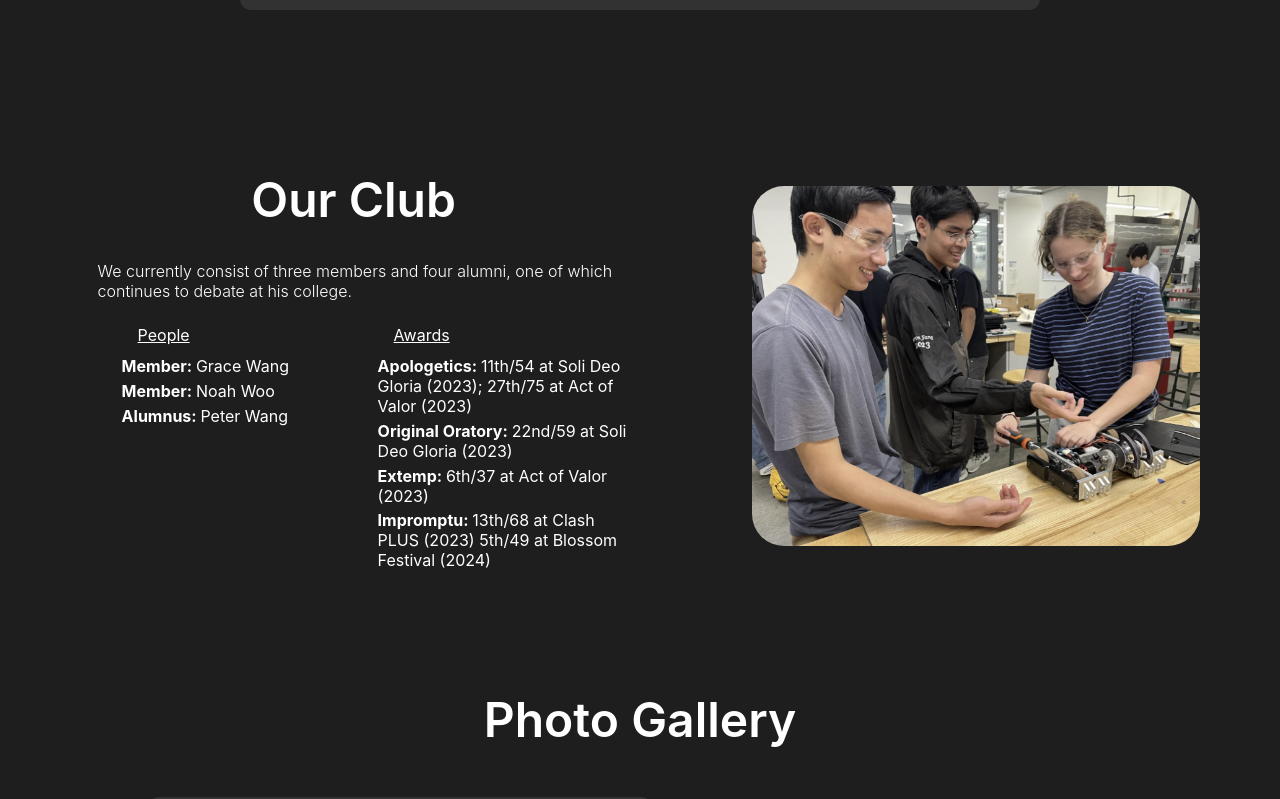
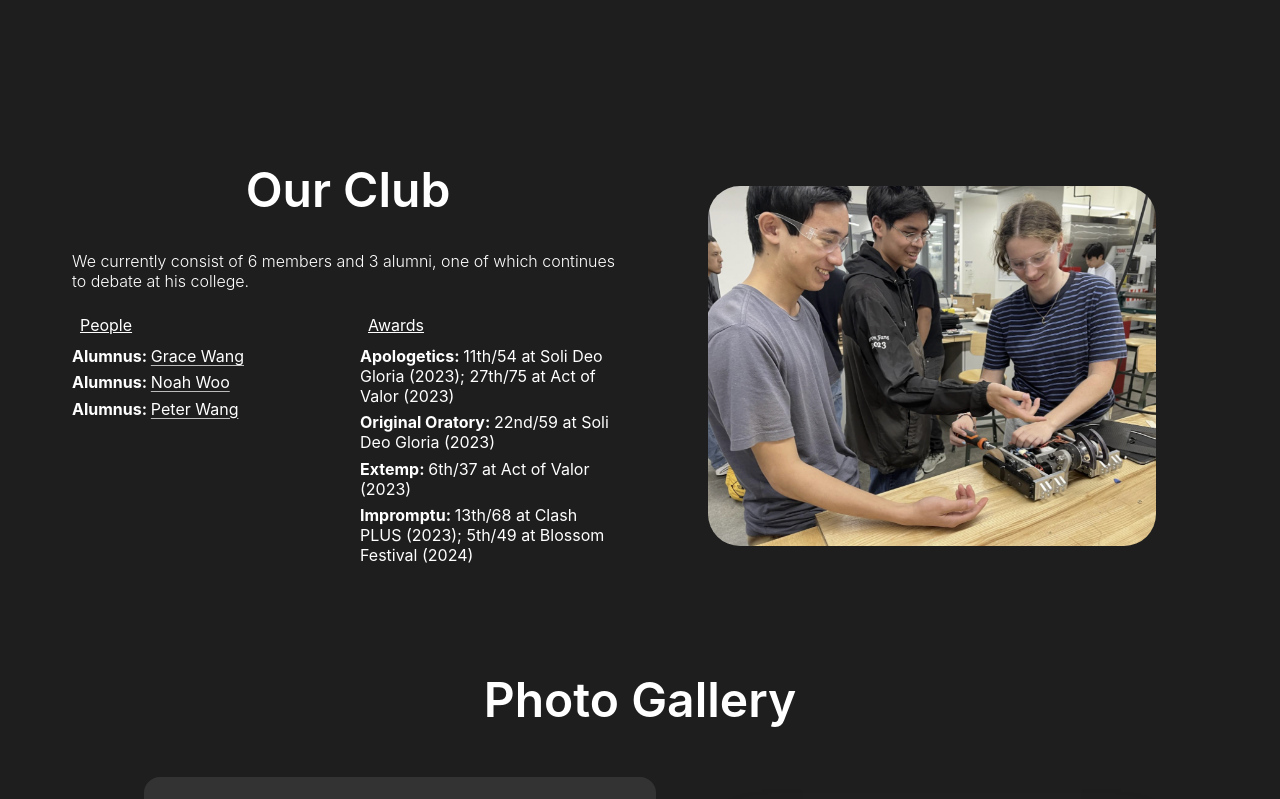
Before and after one commit to Thunder-Chickens/site, a React (Create React App) app: page / in a window 1280 px wide. Shown: the part 1417-2216 px from the top of the page. Built offline with nearby package versions, Linux system fonts and the light colour scheme; grey boxes are pictures that could not be loaded.

Commit message:
update members

```diff
--- a/src/Components/About.js
+++ b/src/Components/About.js
@@ -27,8 +27,8 @@ const About = () => {
                     <img src={gears} alt="gears" className="barImage"></img>
                     <div className="barText">
                         <h2>What we do</h2>
-                        <p>Our members mainly do limited preparation speech events like Extemporaneous, Impromptu, Apologetics, and Mars Hill.
-                            Our members are also part of Clash debate club doing Team Policy and Parliamentary debate.
+                        <p> Our members events from every speech category.
+                            Many of our members are also part of Clash debate club doing Team Policy and Parliamentary debate.
                         </p>
                     </div>
                 </div>
--- a/src/Components/People.css
+++ b/src/Components/People.css
@@ -1,97 +1,113 @@
-
+/* ===== SECTION LAYOUT ===== */
 #people {
     margin: 0 auto;
     min-height: 60vh;
     width: 100vw;
     max-width: 75rem;
+
     display: flex;
-    flex-direction: column;
+    flex-direction: row;
+    align-items: stretch;
+
     padding: 0 1rem;
     margin-bottom: 4rem;
-    position: relative;
+}
+
+/* ===== LEFT (TEXT) ===== */
+.peopleLeft {
+    flex: 1;
+    display: flex;
+    justify-content: center;
 }
 
 .peopleBody {
     display: flex;
     flex-direction: column;
     justify-content: center;
-    flex-wrap: wrap;  /* wrap below if width exceeded*/
-    width: 38rem;
-    max-width: 75vw;
+
+    width: 100%;
+    max-width: 38rem;
     padding: 1rem;
     text-align: left;
-    margin-top: 0.5rem;
-    margin-left: 2vw;
 }
 
 .peopleTitle {
     text-align: center;
-    position: relative;
     font-size: 3rem;
     margin-bottom: 2rem;
-    width: 32rem;
-    max-width: 75vw;
     font-weight: 600;
 }
 
 .peopleDesc {
     font-weight: 300;
     font-size: 1rem;
-    margin-bottom: 1rem;
+    margin-bottom: 1.5rem;
     max-width: 35rem;
 }
 
+/* ===== LISTS ===== */
 .peopleLists {
     display: flex;
-    justify-content: left;
     flex-wrap: wrap;
-    width: 45vw;
-    max-width: 40;
-    margin: 0.5rem 1.5rem;
+    gap: 2rem;
 }
 
 .list {
-    text-align: left;
-    position: relative;
     width: 16rem;
-    max-width: 22vw;
-    margin-right: 0rem;
-}
-
-.peopleImg {
-    top: 5%;
-    position: absolute;
-    right: 2%;
-    z-index: -1;
-    object-fit: cover;
-    height: 45vh;
-    max-width: 33rem;
-    border-radius: 2rem;
-    margin: 1rem;
-}
-
-
-.bullet {
-    margin-bottom: 0.3rem;
-}
-
-.link {
-    color: white;
 }
 
 .listHead {
     margin-bottom: 0.7rem;
-    padding-left: 1rem;
-    text-decoration: underline white;
+    padding-left: 0.5rem;
+    text-decoration: underline;
+}
+
+.bullet {
+    margin-bottom: 0.4rem;
+    list-style: none;
+}
+
+/* ===== LINKS ===== */
+.link {
+    color: white;
+    text-decoration: underline;
+    text-decoration-color: rgba(255, 255, 255, 0.7); /* 👈 visible underline */
+    text-underline-offset: 3px;
 }
 
 .link:hover {
     color: yellow;
-    border-bottom: 1px solid yellow;
+}
+/* ===== RIGHT (IMAGE) ===== */
+.peopleRight {
+    flex: 1;
+    display: flex;
+    justify-content: center;
+    align-items: center;
 }
 
-@media screen and (max-width:840) {
-    .peopleBody {
-        margin-left: 1rem;
+.peopleImg {
+    height: 45vh;
+    max-width: 33rem;
+    object-fit: cover;
+    border-radius: 2rem;
+}
+
+/* ===== MOBILE ===== */
+@media screen and (max-width: 840px) {
+    #people {
+        flex-direction: column;
+    }
+
+    .peopleRight {
+        margin-top: 2rem;
+    }
+
+    .peopleImg {
+        height: 35vh;
+    }
+
+    .peopleTitle {
+        font-size: 2.4rem;
     }
 }
--- a/src/Components/People.js
+++ b/src/Components/People.js
@@ -1,72 +1,91 @@
 import React from 'react';
-import { useState } from 'react';
-import {Link} from 'react-scroll';
 import './People.css';
 import people from '../Images/people.png';
 
 const People = () => {
   return (
     <section id="people">
+      {/* LEFT SIDE: TEXT */}
+      <div className="peopleLeft">
+        <div className="peopleBody">
+          <h2 className="peopleTitle">Our Club</h2>
 
-            <div className='peopleBody'>
-                <h2 className="peopleTitle">Our Club</h2>
-                <span className="peopleDesc">We currently consist of three members and four alumni, one of which continues to debate at his college.
+          <span className="peopleDesc">
+            We currently consist of 6 members and 3 alumni, one of which
+            continues to debate at his college.
           </span>
-                <div className='peopleLists'>
-                    <div className='list'>
+
+          <div className="peopleLists">
+            <div className="list">
               <div className="listHead">People</div>
               <ul>
-                            <ul className='bullet'>
-                            <b>Member: </b>
-                                <a href="https://www.instagram.com/gwang.2007/" target='_blank' rel='noreferrer' className='link'>
+                <li className="bullet">
+                  <b>Alumnus: </b>
+                  <a
+                    href="https://www.instagram.com/gwang.2007/"
+                    target="_blank"
+                    rel="noreferrer"
+                    className="link"
+                  >
                     Grace Wang
                   </a>
-                            </ul>
-                            <ul className='bullet'>
-                                <b>Member: </b>
-                                <a href="https://www.instagram.com/_noah_wooo/" target='_blank' rel='noreferrer' className='link'>
+                </li>
+                <li className="bullet">
+                  <b>Alumnus: </b>
+                  <a
+                    href="https://www.instagram.com/_noah_wooo/"
+                    target="_blank"
+                    rel="noreferrer"
+                    className="link"
+                  >
                     Noah Woo
                   </a>
-                            </ul>
-                            <ul className='bullet'>
+                </li>
+                <li className="bullet">
                   <b>Alumnus: </b>
-                                <a href="https://www.linkedin.com/in/usc-peter-wang/" target='_blank' rel='noreferrer' className='link'>
+                  <a
+                    href="https://www.linkedin.com/in/usc-peter-wang/"
+                    target="_blank"
+                    rel="noreferrer"
+                    className="link"
+                  >
                     Peter Wang
                   </a>
-                            </ul>
+                </li>
               </ul>
             </div>
-                    <div className='list'>
+
+            <div className="list">
+              <div className="listHead">Awards</div>
               <ul>
-                            <div className="listHead">Awards</div>
-                            <ul className='bullet'>
+                <li className="bullet">
                   <b>Apologetics: </b>
-                                11th/54 at Soli Deo Gloria (2023);
-                                27th/75 at Act of Valor (2023)
-                            </ul>
-                            <ul className='bullet'>
+                  11th/54 at Soli Deo Gloria (2023); 27th/75 at Act of Valor (2023)
+                </li>
+                <li className="bullet">
                   <b>Original Oratory: </b>
                   22nd/59 at Soli Deo Gloria (2023)
-                            </ul>
-                            <ul className='bullet'>
+                </li>
+                <li className="bullet">
                   <b>Extemp: </b>
                   6th/37 at Act of Valor (2023)
-                            </ul>
-                            <ul className='bullet'>
+                </li>
+                <li className="bullet">
                   <b>Impromptu: </b>
-                                13th/68 at Clash PLUS (2023)
-                                5th/49 at Blossom Festival (2024)
-
-
-                            </ul>
+                  13th/68 at Clash PLUS (2023); 5th/49 at Blossom Festival (2024)
+                </li>
               </ul>
             </div>
           </div>
         </div>
+      </div>
 
-            <img src={people} alt="members" className='peopleImg'></img>
+      {/* RIGHT SIDE: IMAGE */}
+      <div className="peopleRight">
+        <img src={people} alt="members" className="peopleImg" />
+      </div>
     </section>
   );
-}
+};
 
 export default People;
```
Lines whose indentation alone changed are shown as unchanged.
